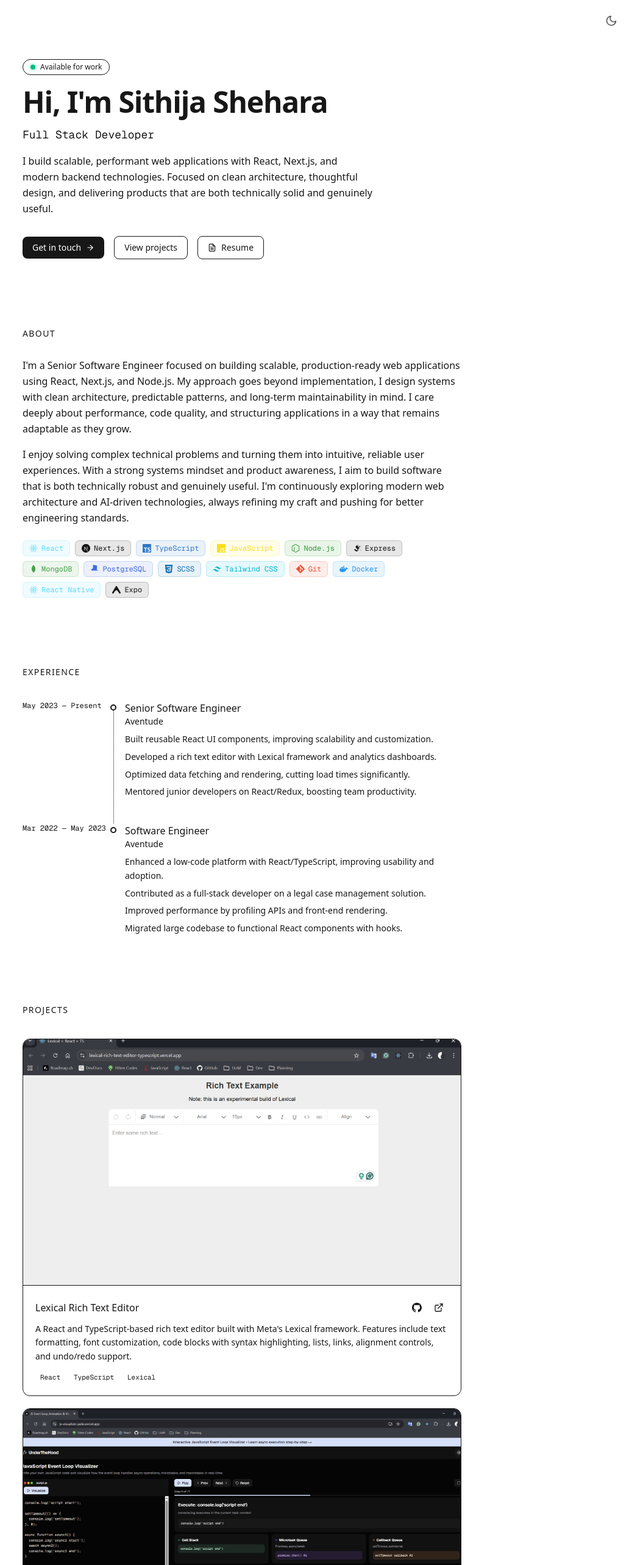
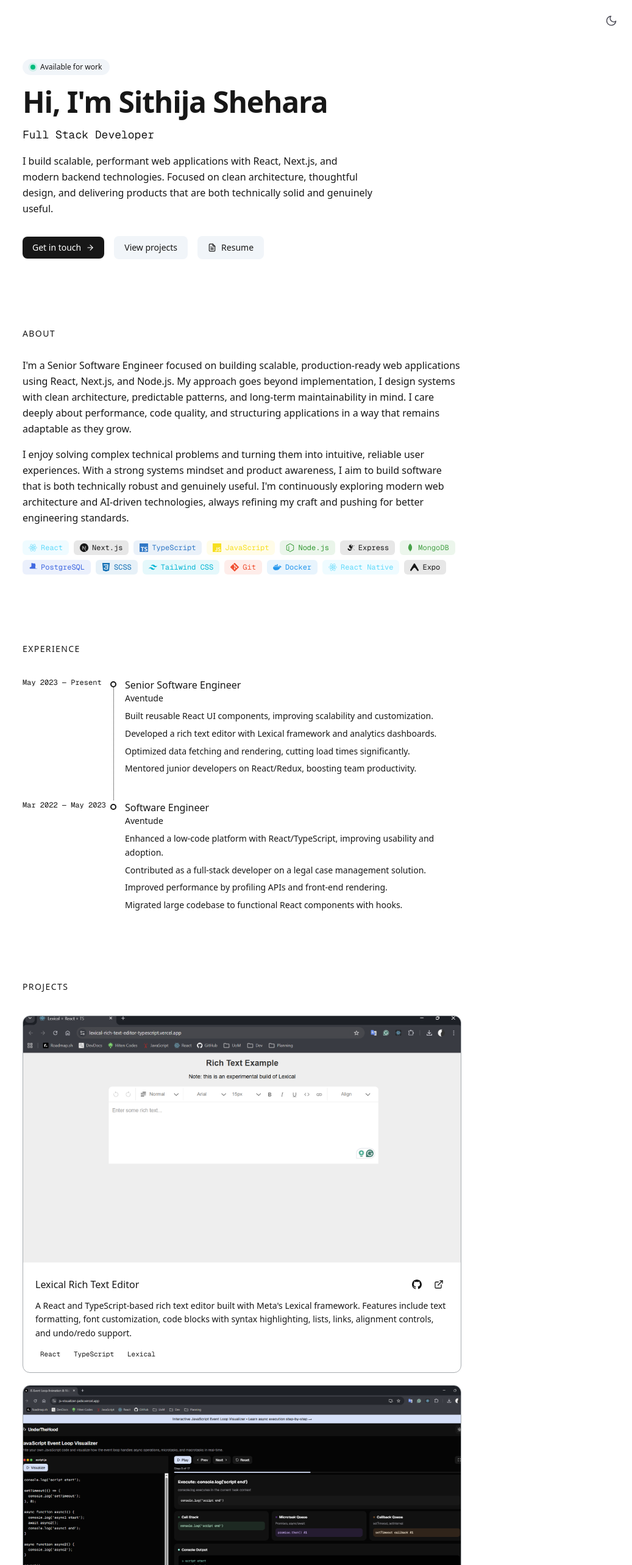
Before and after one commit to Sithija97/Portfolio, a Next.js app: page / in a window 1280 px wide. Shown: the top 2566 px of the page at 61% size, without its empty margins (243-1280 px from the left). Built offline with nearby package versions, Linux system fonts and the light colour scheme.

Commit message:
styling improvements

```diff
--- a/app/components/ResumeButton.tsx
+++ b/app/components/ResumeButton.tsx
@@ -26,7 +26,7 @@ export function ResumeButton() {
   return (
     <button
       onClick={handleDownloadResume}
-      className="inline-flex items-center gap-2 rounded-lg border border-border px-4 py-2 text-sm font-medium text-foreground transition-colors hover:bg-card"
+      className="inline-flex items-center gap-2 rounded-lg bg-slate-100 dark:bg-transparent border border-transparent px-4 py-2 text-sm font-medium text-foreground transition-colors hover:bg-card dark:border-[#212529]"
     >
       <DocumentIcon />
       Resume
--- a/app/components/TechBadge.tsx
+++ b/app/components/TechBadge.tsx
@@ -247,7 +247,7 @@ export function TechBadge({ name }: { name: string }) {
 
   return (
     <span
-      className={`inline-flex items-center gap-1.5 rounded-md border px-2.5 py-1 font-mono text-xs ${config.color} ${config.bg} ${config.border}`}
+      className={`inline-flex items-center gap-1.5 rounded-md px-2.5 py-1 font-mono text-xs ${config.color} ${config.bg}`}
     >
       {config.icon}
       {name}
--- a/app/components/sections/ContactSection.tsx
+++ b/app/components/sections/ContactSection.tsx
@@ -1,5 +1,10 @@
 import { PERSONAL } from "@/app/data/constants";
-import { MailIcon, GitHubIcon, LinkedInIcon, XIcon } from "@/app/components/Icons";
+import {
+  MailIcon,
+  GitHubIcon,
+  LinkedInIcon,
+  XIcon,
+} from "@/app/components/Icons";
 import { SectionHeader } from "@/app/components/SectionHeader";
 
 const SOCIAL_LINKS = [
@@ -46,7 +51,7 @@ export function ContactSection() {
               target: "_blank",
               rel: "noopener noreferrer",
             })}
-            className="rounded-xl border border-border bg-card/50 p-3 text-muted transition-all hover:border-muted/50 hover:bg-card hover:text-foreground"
+            className="rounded-xl bg-card/50 p-3 text-muted transition-all hover:bg-card hover:text-foreground"
             aria-label={link.label}
             title={link.label}
           >
--- a/app/components/sections/Footer.tsx
+++ b/app/components/sections/Footer.tsx
@@ -4,7 +4,7 @@ import { PERSONAL } from "@/app/data/constants";
 
 export function Footer() {
   return (
-    <footer className="border-t border-border pt-8">
+    <footer className="border-t border-[#A7ACB0] dark:border-[#212529] pt-8">
       <div className="flex items-center justify-between">
         <p className="text-xs text-muted">
           &copy; {new Date().getFullYear()} {PERSONAL.name}
--- a/app/components/sections/HeroSection.tsx
+++ b/app/components/sections/HeroSection.tsx
@@ -5,12 +5,12 @@ import { ResumeButton } from "@/app/components/ResumeButton";
 export function HeroSection() {
   return (
     <section className="mb-28" id="hero">
-      <div className="mb-5 inline-flex items-center gap-2 rounded-full border border-border bg-card px-3 py-1">
+      <div className="mb-5 inline-flex items-center gap-2 rounded-full bg-slate-100 dark:bg-transparent border border-transparent dark:border-[#212529] bg-card px-3 py-1">
         <span className="relative flex h-2 w-2">
           <span className="absolute inline-flex h-full w-full animate-ping rounded-full bg-emerald-400 opacity-75"></span>
           <span className="relative inline-flex h-2 w-2 rounded-full bg-emerald-500"></span>
         </span>
-        <span className="text-xs font-medium text-muted">
+        <span className="text-xs font-medium text-muted ">
           Available for work
         </span>
       </div>
@@ -31,7 +31,7 @@ export function HeroSection() {
         </a>
         <a
           href="#projects"
-          className="inline-flex items-center gap-2 rounded-lg border border-border px-4 py-2 text-sm font-medium text-foreground transition-colors hover:bg-card"
+          className="inline-flex items-center gap-2 rounded-lg bg-slate-100 dark:bg-transparent border border-transparent px-4 py-2 text-sm font-medium text-foreground transition-colors hover:bg-card dark:border-[#212529]"
         >
           View projects
         </a>
--- a/app/components/sections/ProjectsSection.tsx
+++ b/app/components/sections/ProjectsSection.tsx
@@ -1,6 +1,10 @@
 import Image from "next/image";
 import { PROJECTS } from "@/app/data/constants";
-import { ImagePlaceholderIcon, GitHubIcon, ExternalLinkIcon } from "@/app/components/Icons";
+import {
+  ImagePlaceholderIcon,
+  GitHubIcon,
+  ExternalLinkIcon,
+} from "@/app/components/Icons";
 import { SectionHeader } from "@/app/components/SectionHeader";
 
 export function ProjectsSection() {
@@ -11,9 +15,9 @@ export function ProjectsSection() {
         {PROJECTS.map((project) => (
           <article
             key={project.title}
-            className="group overflow-hidden rounded-xl border border-border bg-card/50 transition-all hover:border-muted/50 hover:bg-card dark:border-transparent dark:hover:border-transparent"
+            className="group overflow-hidden rounded-xl border border-[#A7ACB0] bg-card/50 transition-all hover:bg-card dark:border-transparent dark:bg-[#2d2d2d31] dark:hover:border-transparent"
           >
-            <div className="relative aspect-video w-full overflow-hidden border-b border-border bg-muted/10">
+            <div className="relative aspect-video w-full overflow-hidden  bg-muted/10 dark:border-transparent">
               {project.image ? (
                 <Image
                   src={project.image}
```
